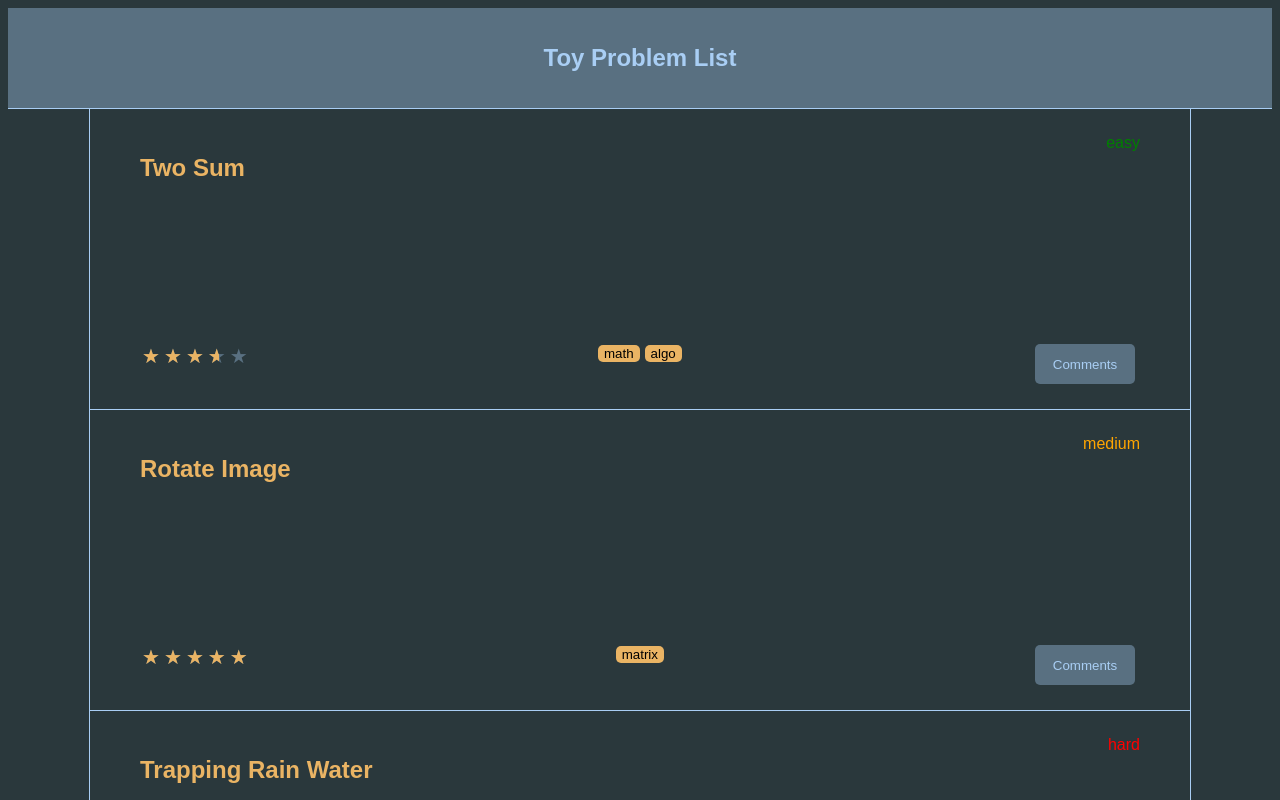
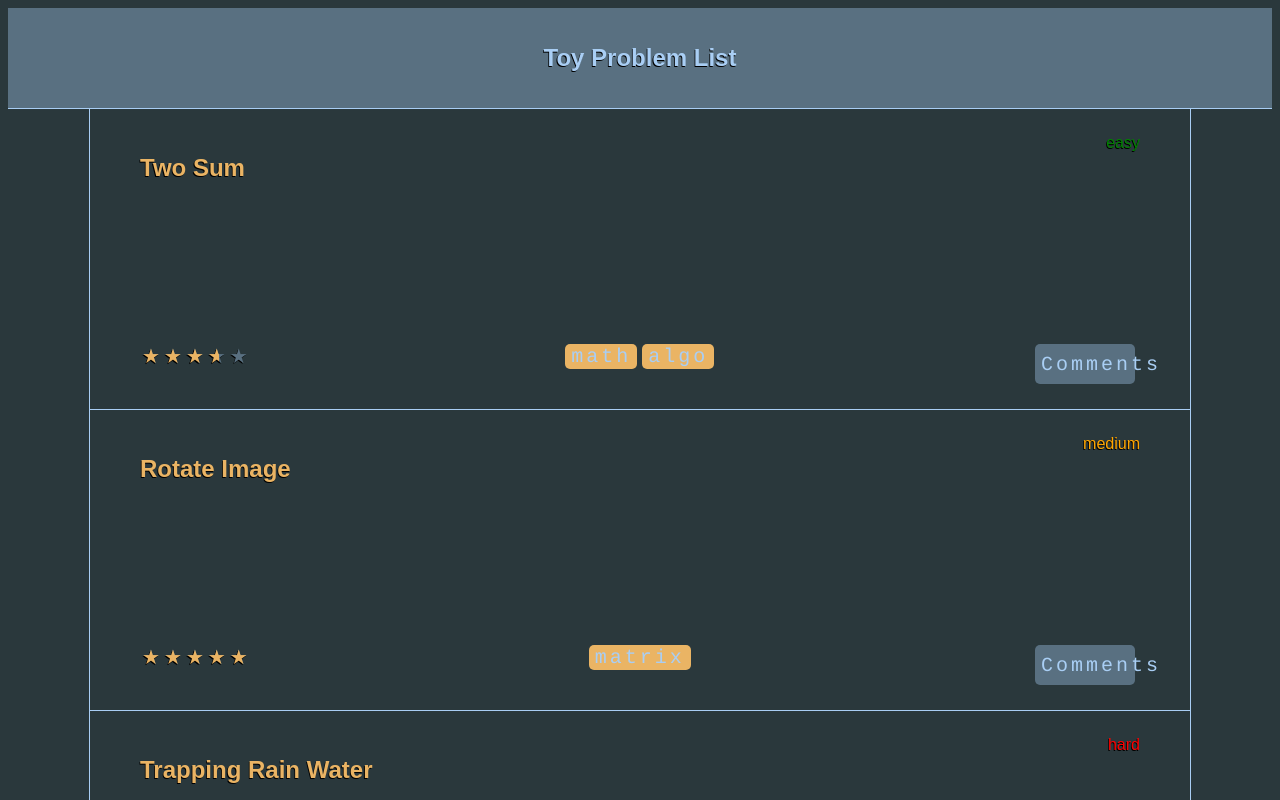
Before and after one commit to pufflehuff/codybot2000, a React app: page / in a window 1280 px wide. Shown: the top 800 px of the page. Built offline with nearby package versions, Linux system fonts and the light colour scheme; the HTML template or start-up script is replaced by a standard one.

Commit message:
Added styles for body, Button, and began skeleton for Toy Problem List

```diff
--- a/client/src/Styles.css
+++ b/client/src/Styles.css
@@ -1,6 +1,53 @@
+/* Main Body */
 body {
   background-color: #2a383c;
   color: #eab464;
+  text-shadow: -.05em .05em #000;
   font-family: 'Courier New', Courier, monospace;
   height: 100vh;
 }
+
+/* Main Button */
+button {
+
+	font-family: 'Courier';
+  font-size: 1.25rem;
+  background: linear-gradient(45deg, transparent 13%, #597081 13% 87%, transparent 87%);
+  border: 0;
+  color: #A9CEF4;
+  letter-spacing: 0.188rem;
+  outline: transparent;
+  position: relative;
+  cursor: pointer
+}
+
+
+
+
+
+/* Toy Problem List Stuff */
+.Comments {
+  padding-top: .5%;
+  padding-bottom: .5%;
+  padding-left: 3%;
+  padding-right: 3%;
+}
+
+.Tags {
+  background: linear-gradient(160deg, #EEC281 5%,#EAB464 50%, #E7A94B, #E4A03A 95%);
+  margin-right: .5rem;
+  border-radius: 1rem;
+  color: #2a383c;
+}
+
+.ToyProblemEntry {
+  display: flex;
+  justify-content: space-between;
+  flex-direction: column;
+  border: .1em solid #A9CEF4;
+  border-top: none;
+  padding: 1.5em 3em;
+  height: 15em;
+  width: 80%;
+  color: #EAB464;
+}
```
